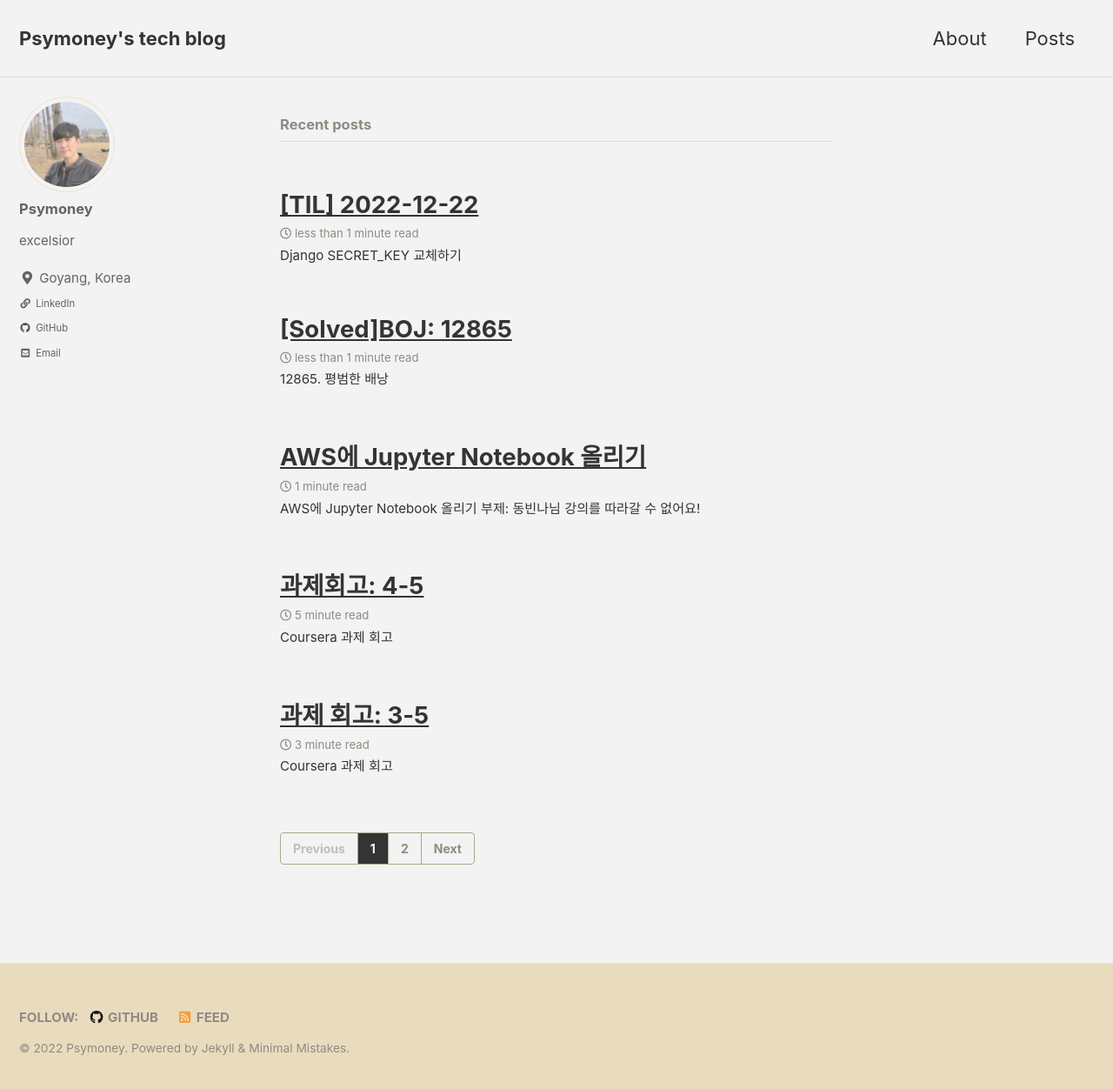
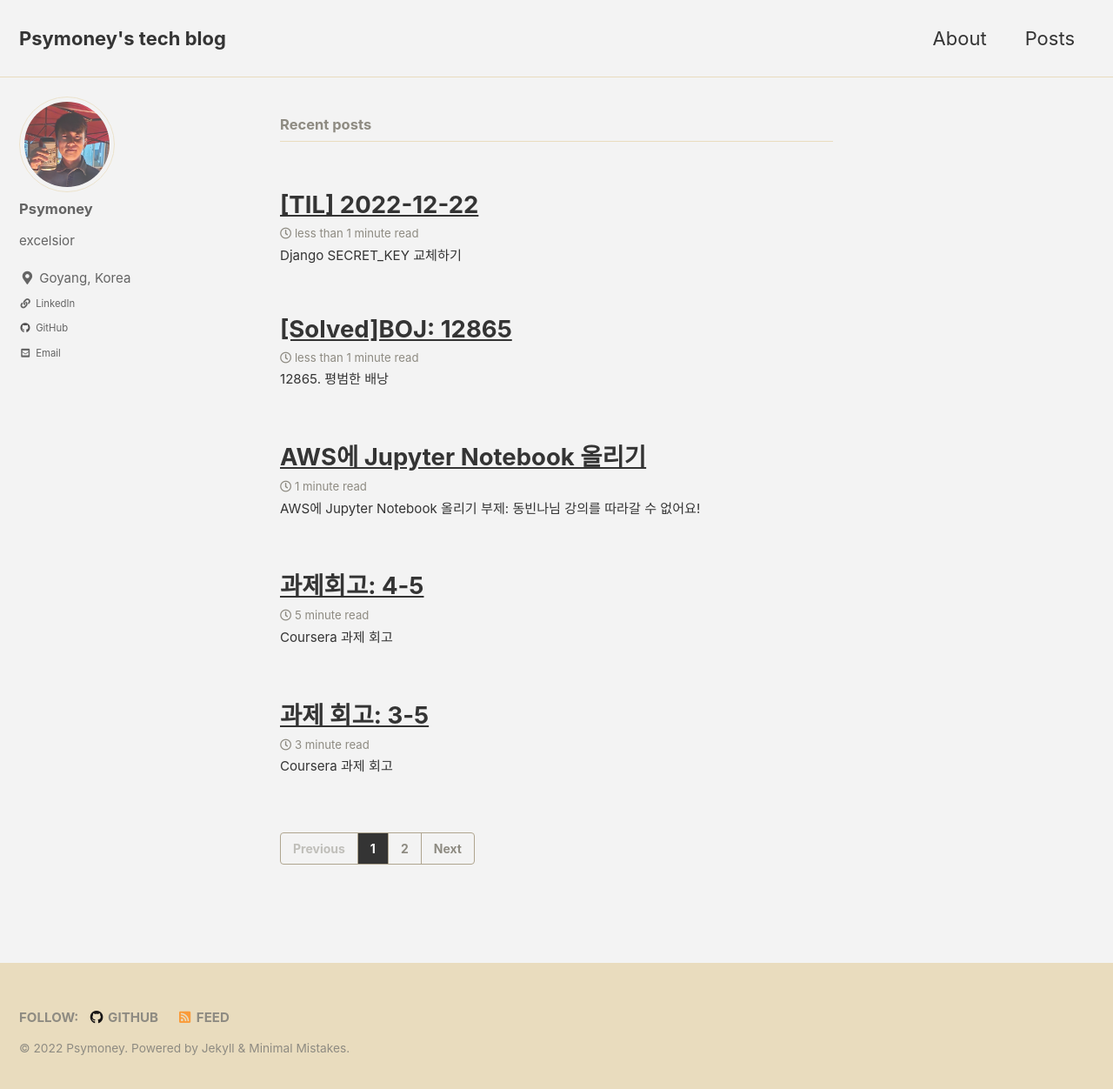
Before and after one commit to psymoney/psymoney.github.io, a Jekyll site: the page built from index.html, in a window 1280 px wide and 1259 px high. Shown: the top 1252 px of the window at 87% size. Built offline with Jekyll 4.4.1, drawn with Linux system fonts in a browser that asks for light colours; cached includes are drawn as plain includes; the list of posts is cut into pages by our own code.

Commit message:
Update _config.yml

```diff
--- a/_config.yml
+++ b/_config.yml
@@ -103,7 +103,7 @@ analytics:
 # Site Author
 author:
   name             : "Psymoney"
-  avatar           : "/assets/img/self.jpeg"
+  avatar           : "/assets/img/selfie_w_beer.jpeg"
   bio              : "excelsior"
   location         : "Goyang, Korea"
   email            : "sangykimiv@gmail.com"
```
